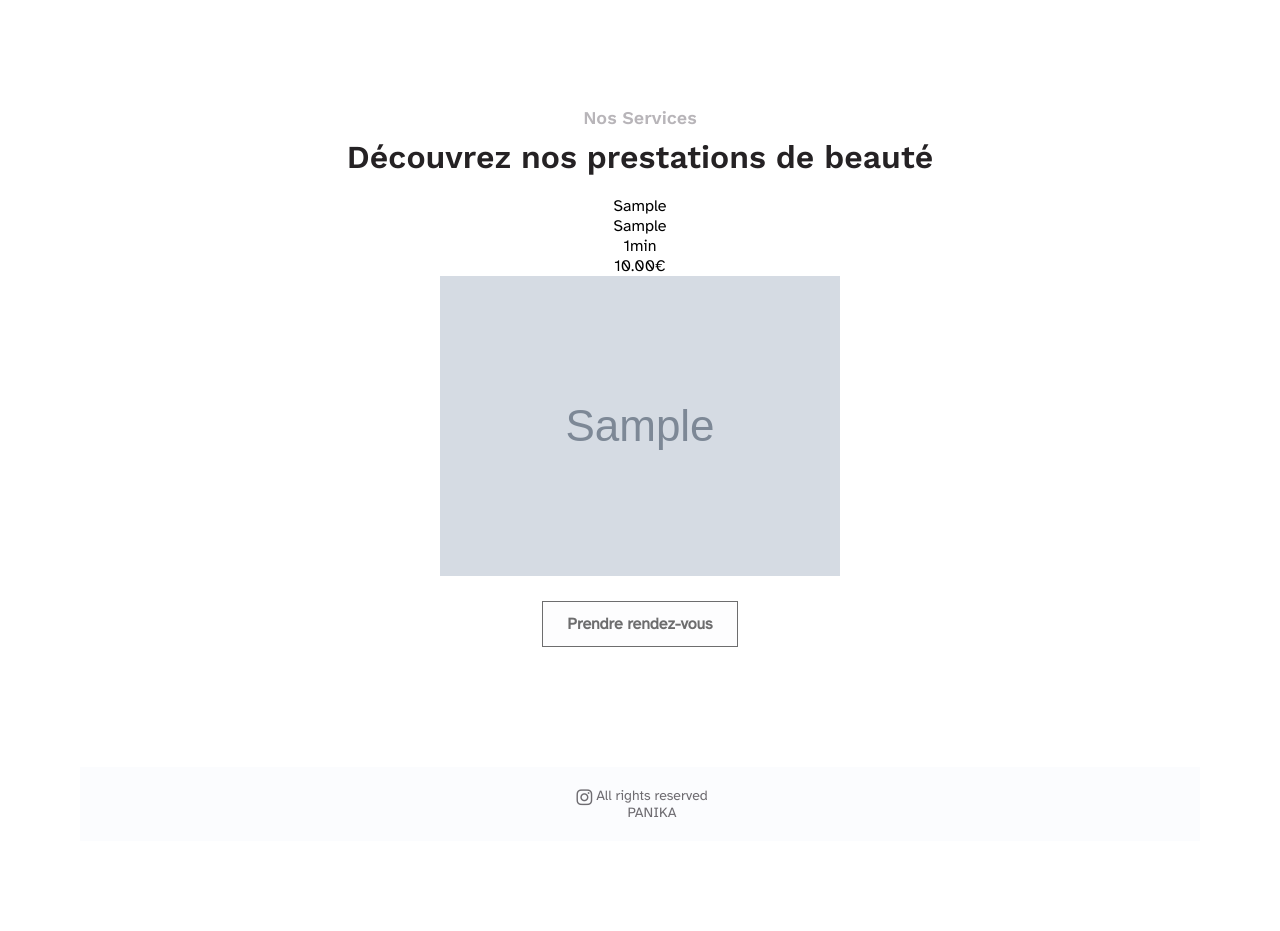
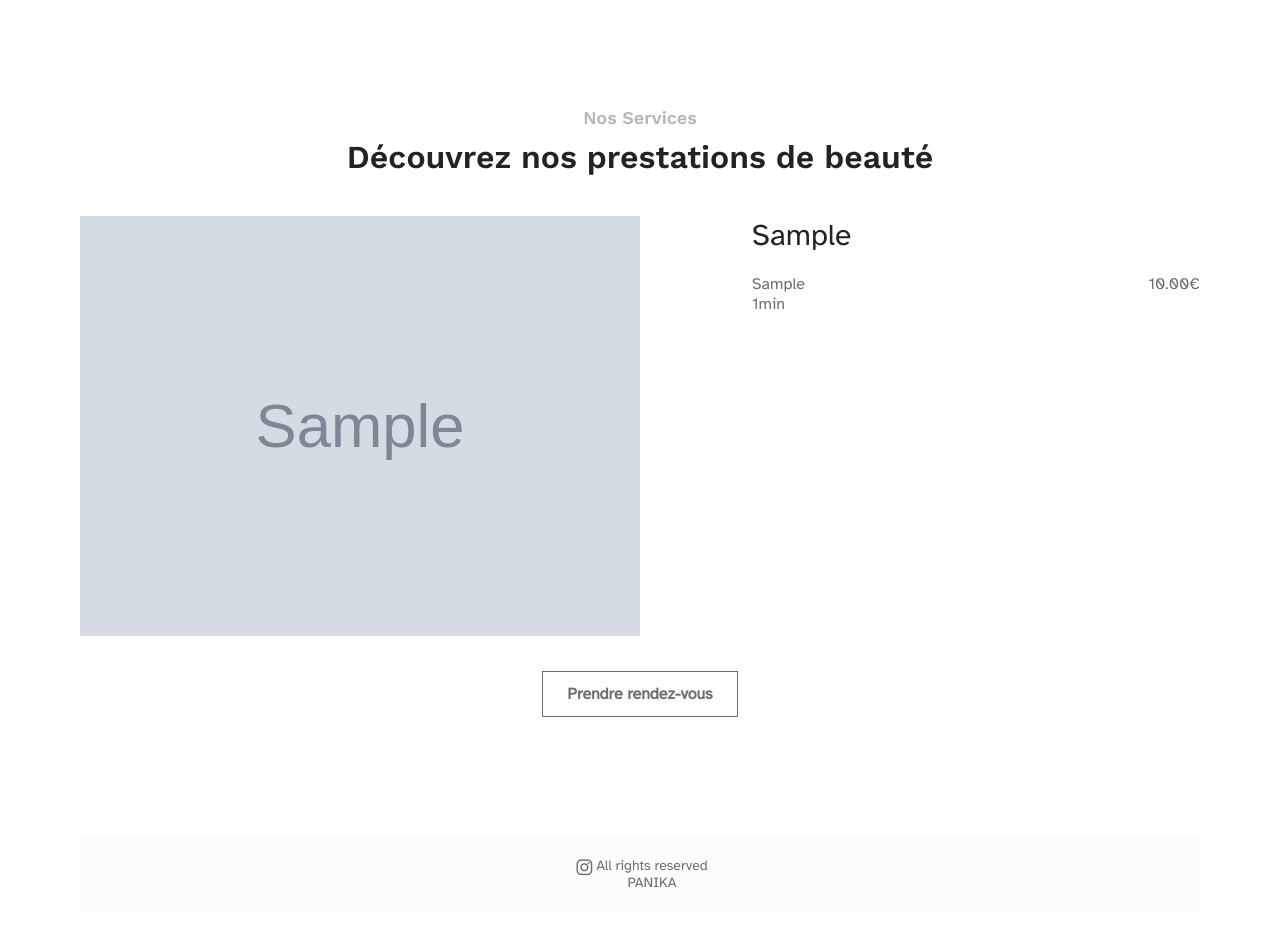
Before and after one commit to Rimmchiknaaus/panika_project, a PHP site: page /ctrl/prestation-list.php in a window 1280 px wide. Shown: the part 158-1089 px from the top of the page. Before the commit the page ends 975 px from the top, so only its background shows below. Run offline with PHP 8.4, Linux system fonts and the light colour scheme; tables that the repository leaves empty hold one stand-in row (values such as "Sample post"); grey boxes marked "Sample" are stand-in pictures; data that the repository does not hold is empty; style sheets or scripts are compiled from the project's sources; some libraries are stand-ins or nearby versions.

Commit message:
add to prestation-list admon btn

```diff
--- a/asset/css/_btns.scss
+++ b/asset/css/_btns.scss
@@ -29,6 +29,30 @@
     color: #DDDBD9;
 }
 
+.btn__admin{
+    display: flex;
+    justify-content: space-between;
+    padding: 10px 0px;
+    &_item{
+        background: $orangeClaire;
+        color: $orangeDark;
+        padding: 8px 32px;
+        border: 1px solid $orangeDark;
+        border-radius: 22px;
+        text-align: center;
+        font-weight:600;
+        font-size: 16px;
+        transition: background-color 0.3s ease, color 0.3s ease;
+        &:hover{
+            border: none;
+            background: $orangeNormal;
+            color: $orangeClaire;
+        }
+    }
+}
+
+
+
 @media (min-width: 768px) {
 
     .btn__group {
@@ -39,5 +63,4 @@
             padding: 12px 24px;
         }
     }
-
 }
--- a/asset/css/_prestations.scss
+++ b/asset/css/_prestations.scss
@@ -0,0 +1,53 @@
+.categorie{
+    &__card{
+        display: flex;
+        flex-direction: column;
+        padding-bottom: 10px;
+    }
+    .categorie__libelle{
+        text-align: left;
+        font-size: 24px;
+        padding-bottom: 10px;
+        color: $sectionTitle;
+    }
+    p{
+        text-align: left;
+        font-size: 16px;
+        color: $smallTextGrey;
+    }
+    &__img{
+        width: 335px;
+        overflow: hidden;
+        img{
+            object-fit: cover;
+            width: 100%;
+            min-height: 400px;
+        }
+    }
+}
+
+@media (min-width: 768px) {
+    .categorie{
+        &__card{
+            display: flex;
+            flex-direction: row-reverse;
+            justify-content: space-between;
+        }
+        .categorie__libelle{
+            font-size: 30px;
+            padding-bottom: 20px;
+        }
+        .prestation__list{
+            flex: 0 0 40%;
+        }
+        &__img{
+            flex: 0 0 50%;
+        }
+        .prestation{
+            display: flex;
+            justify-content: space-between;
+        }
+
+    }
+
+}
--- a/asset/css/_variables.scss
+++ b/asset/css/_variables.scss
@@ -3,3 +3,7 @@ $smallTextGreyClaire: #B8B5B9;
 $lowBGC: #FBFCFE;
 $smallTextGreyHover:#060606;
 $sectionTitle:#252224;
+
+$orangeClaire: #FFE7E0;
+$orangeNormal: #F25C42;
+$orangeDark: #EF2603;
--- a/asset/css/style.css
+++ b/asset/css/style.css
@@ -402,6 +402,28 @@ footer {
   color: #DDDBD9;
 }
 
+.btn__admin {
+  display: flex;
+  justify-content: space-between;
+  padding: 10px 0px;
+}
+.btn__admin_item {
+  background: #FFE7E0;
+  color: #EF2603;
+  padding: 8px 32px;
+  border: 1px solid #EF2603;
+  border-radius: 22px;
+  text-align: center;
+  font-weight: 600;
+  font-size: 16px;
+  transition: background-color 0.3s ease, color 0.3s ease;
+}
+.btn__admin_item:hover {
+  border: none;
+  background: #F25C42;
+  color: #FFE7E0;
+}
+
 @media (min-width: 768px) {
   .btn__group {
     flex-direction: row;
@@ -433,4 +455,52 @@ footer {
     padding: 10px;
     font-size: 12px;
   }
+}
+.categorie__card {
+  display: flex;
+  flex-direction: column;
+  padding-bottom: 10px;
+}
+.categorie .categorie__libelle {
+  text-align: left;
+  font-size: 24px;
+  padding-bottom: 10px;
+  color: #252224;
+}
+.categorie p {
+  text-align: left;
+  font-size: 16px;
+  color: #6E6C71;
+}
+.categorie__img {
+  width: 335px;
+  overflow: hidden;
+}
+.categorie__img img {
+  -o-object-fit: cover;
+     object-fit: cover;
+  width: 100%;
+  min-height: 400px;
+}
+
+@media (min-width: 768px) {
+  .categorie__card {
+    display: flex;
+    flex-direction: row-reverse;
+    justify-content: space-between;
+  }
+  .categorie .categorie__libelle {
+    font-size: 30px;
+    padding-bottom: 20px;
+  }
+  .categorie .prestation__list {
+    flex: 0 0 40%;
+  }
+  .categorie__img {
+    flex: 0 0 50%;
+  }
+  .categorie .prestation {
+    display: flex;
+    justify-content: space-between;
+  }
 }/*# sourceMappingURL=style.css.map */
--- a/view/lang/lang.fr.php
+++ b/view/lang/lang.fr.php
@@ -54,4 +54,7 @@ return [
 
     'contact_title'=> "Contacts",
     'contact_subtitle'=> "Où nous trouver",
+
+    'prestation-update_btn'   => "Modifier",
+    'prestation-delete_btn'   => "Supprimer",
 ];
--- a/view/lang/lang.ru.php
+++ b/view/lang/lang.ru.php
@@ -50,4 +50,7 @@ return [
 
     'h2_gallery'=> "Галерея",
     'service_gallery'=>  "Наши работы",
+
+    'prestation-update_btn'   => "Изменить",
+    'prestation-delete_btn'   => "Удалить",
 ];
--- a/view/prestation-list.php
+++ b/view/prestation-list.php
@@ -1,22 +1,39 @@
 
 <main>
-<?php if (isset($_SESSION['user']) && ($_SESSION['user']['role'] === 'admin')){ ?>
-    <a href="/ctrl/prestation-add-display.php"><?= $language['prestation-add_btn']?></a>
-    <?php } ?>
+
     <section class="categorie">
             <div class="section__header">
                 <h2 class="section__title"><?= $language['h2_prestations']?></h2>
                 <h3 class="section__subtitle"><?= $language['service_subtitle']?></h3>
             </div>
             <div class="categorie__list">
+                <div class="btn__admin">
+                <?php if (isset($_SESSION['user']) && ($_SESSION['user']['role'] === 'admin')){ ?>
+                    <a href="/ctrl/prestation-add-display.php" class="btn__admin_item" ><?= $language['prestation-add_btn']?></a>
+                <?php } ?>
+                </div>
             <?php foreach ($args['listCategorie'] as $categorie){ ?>
                 <div class="categorie__card">
                     <div class="prestation__list">
                     <p class="categorie__libelle"><?= $categorie['libelle'] ?></p>
                         <?php foreach ($categorie['prestations'] as $p){ ?>
-                                <p class="preastation__text"><?= $p['libelle'] ?></p>
-                                <p class="preastation__duree"><?= $p['duree'] ?>min</p>
-                                <p class="preastation__prix"><?= $p['prix'] ?>€</p>
+                            <div class="prestation__card">
+                                <div class="prestation">
+                                    <div class="prestation__description">
+                                        <p class="prestation__text"><?= $p['libelle'] ?></p>
+                                        <p class="prestation__duree"><?= $p['duree'] ?>min</p>
+                                    </div>
+                                    <div class="prestation__prix">
+                                        <p><?= $p['prix'] ?>€</p>
+                                    </div>
+                                </div>
+                                    <?php if (isset($_SESSION['user']) && ($_SESSION['user']['role'] === 'admin')){ ?>
+                                        <div class="btn__admin">
+                                            <a href="/ctrl/prestation-update-display.php" class="btn__admin_item"><?= $language['prestation-update_btn']?></a>
+                                            <a href="/ctrl/prestation-delete-display.php" class="btn__admin_item"><?= $language['prestation-delete_btn']?></a>
+                                        </div>
+                                    <?php } ?>
+                            </div>
                         <?php } ?>
                     </div>
                     <div class="categorie__img">
```
Also changed, not shown: 1 other file.
